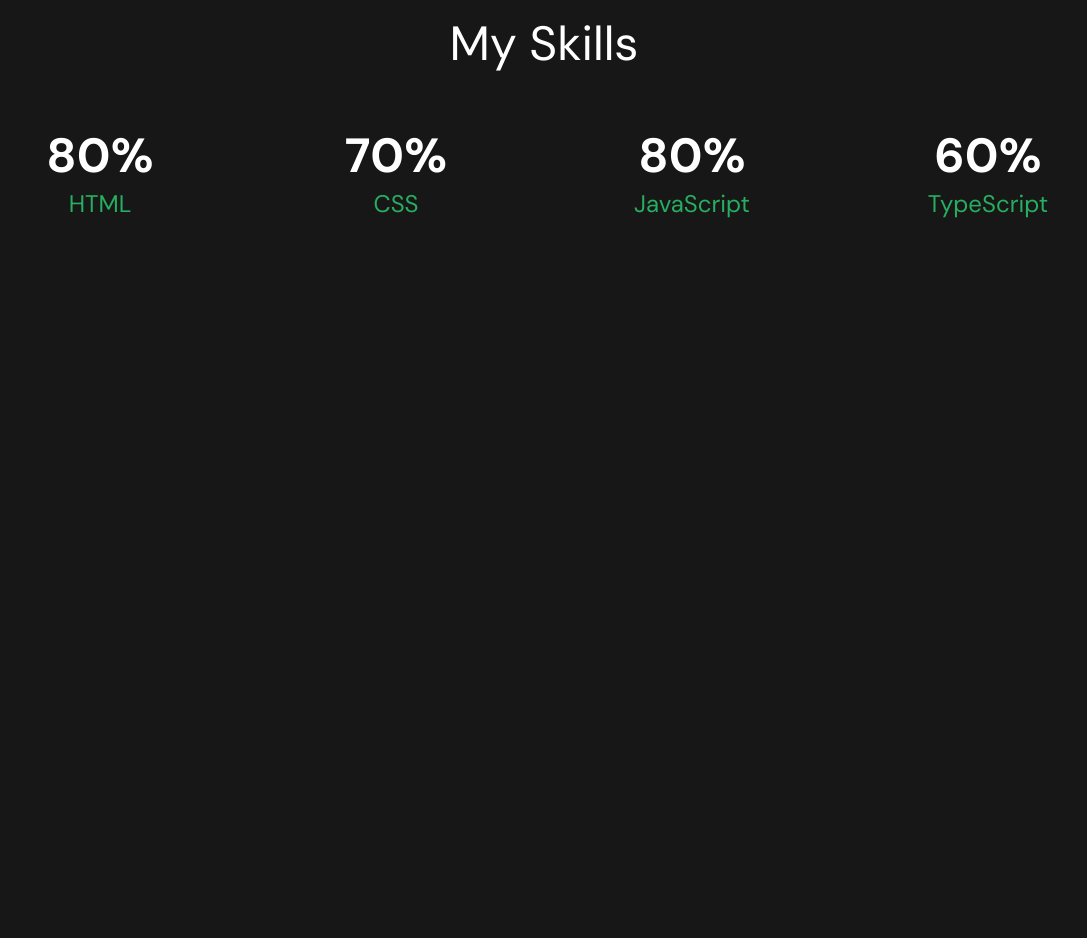
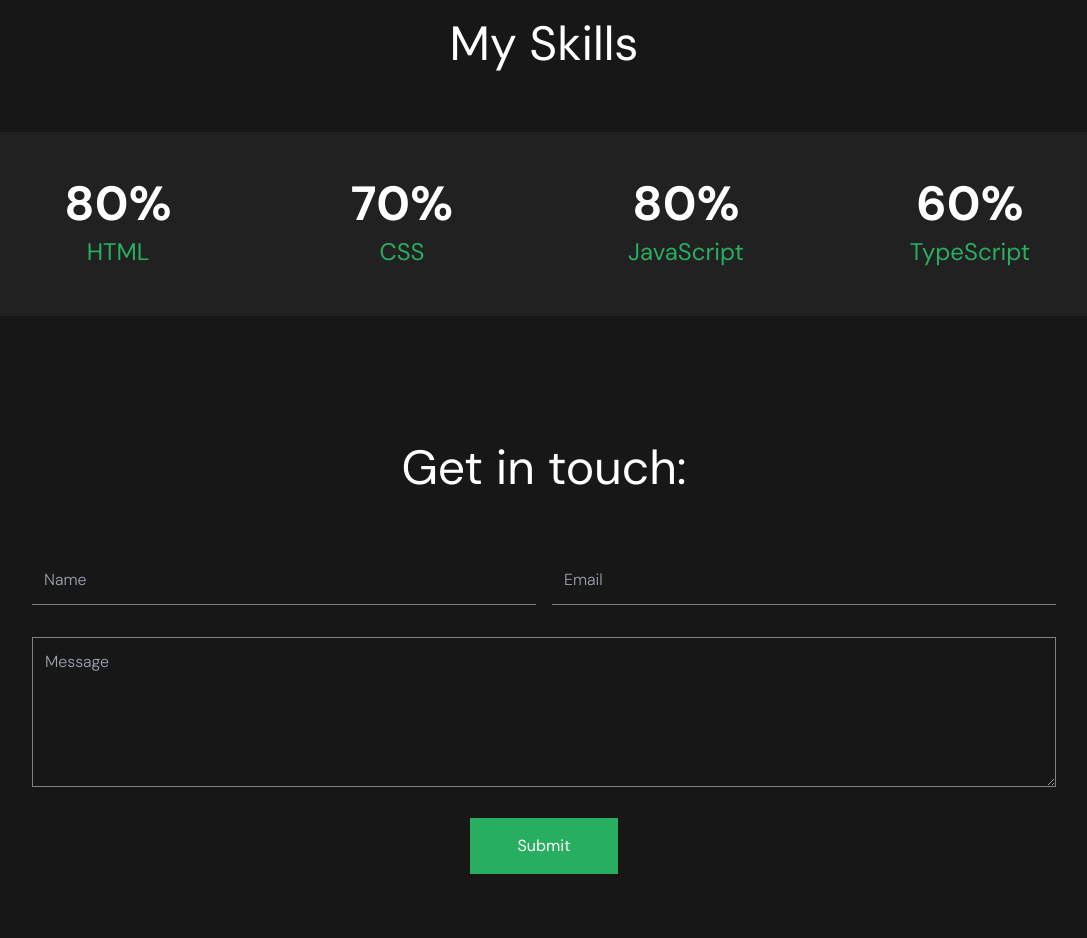
Before and after one commit to KevSalom/portfolio-tailwind, a website: page src/portfolio.html in a window 1280 px wide. Shown: the part 1420-2358 px from the top of the page, without its empty margins (96-1183 px from the left). Before the commit the page ends 1704 px from the top, so only its background shows below. Drawn offline with nearby package versions, Linux system fonts and the light colour scheme.

Commit message:
done portfolio

```diff
--- a/src/css/tailwind.css
+++ b/src/css/tailwind.css
@@ -14,6 +14,11 @@
     .icon-container{
       @apply p-4 bg-card-color aspect-square rounded-full w-max;
   }
+
+  .focus-input{
+    @apply outline-none focus:ring-1 focus:ring-green-color focus:ring-inset transition focus:border-none
+  }
+
 }
 
 
--- a/src/portfolio.html
+++ b/src/portfolio.html
@@ -224,7 +224,7 @@
          <!-- Sección de Habilidades-->
         <section class="py-16 text-center ">
           <h2 class="text-4xl md:text-5xl  mb-16">My Skills</h2>
-          <div class="grid gap-8 grid-cols-[repeat(auto-fit,minmax(200px,1fr))]">
+          <div class="bg-card-color px-6 p-12 grid gap-8 grid-cols-[repeat(auto-fit,minmax(200px,1fr))]">
             <article class="text-center space-y-2">
                 <p class="text-5xl font-bold">80%</p>
                 <h3 class="text-green-color text-2xl">HTML</h3>
@@ -243,6 +243,18 @@
             </article>
           </div>
         </section>
+        <section class="py-16 max-w-screen-lg mx-auto">
+          <h2 class="text-4xl md:text-5xl text-center mb-16">Get in touch:</h2>
+          <form class="w-full">
+            <div class="grid gap-4 grid-cols-[repeat(auto-fit,minmax(250px,1fr))] ">
+            <input type="text" placeholder="Name" class="bg-transparent text-gray-color font-light p-3 border-b border-gray-color focus-input">
+            <input type="email" placeholder="Email" class="bg-transparent text-gray-color font-light p-3 border-b border-gray-color focus-input">
+          </div>
+          <textarea  rows="4" placeholder="Message" class="w-full mt-8 bg-transparent text-gray-color font-light border border-gray-color min-h-[150px] max-h-[300px] focus:outline-none p-3 focus-input" ></textarea>
+
+          <button class="block bg-green-color py-4 px-12 mt-6 mx-auto">Submit</button>
+
+        </section>
       </main>
     </div>
   </body>
```
Also changed, not shown: src/assets/bxl-nodejs.svg (deleted), src/assets/bxs-data.svg (deleted), src/css/styles.css.
